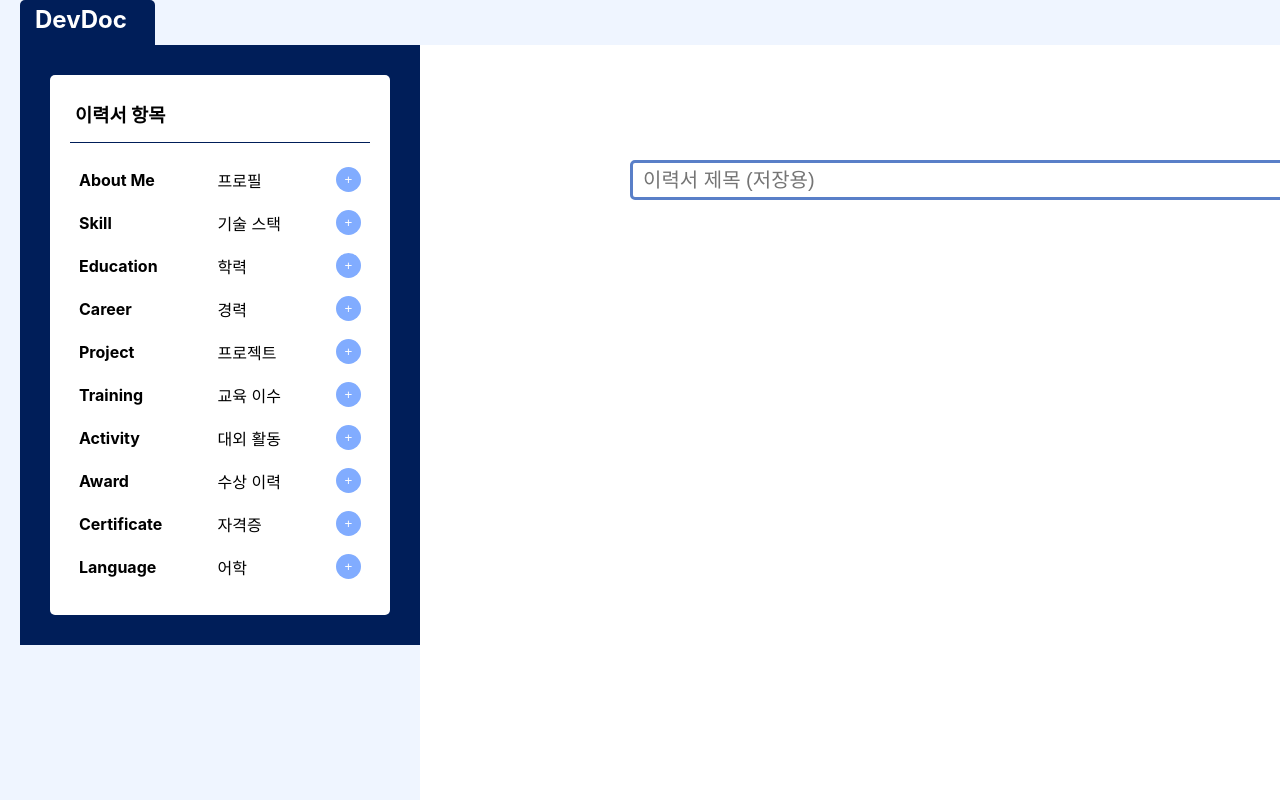
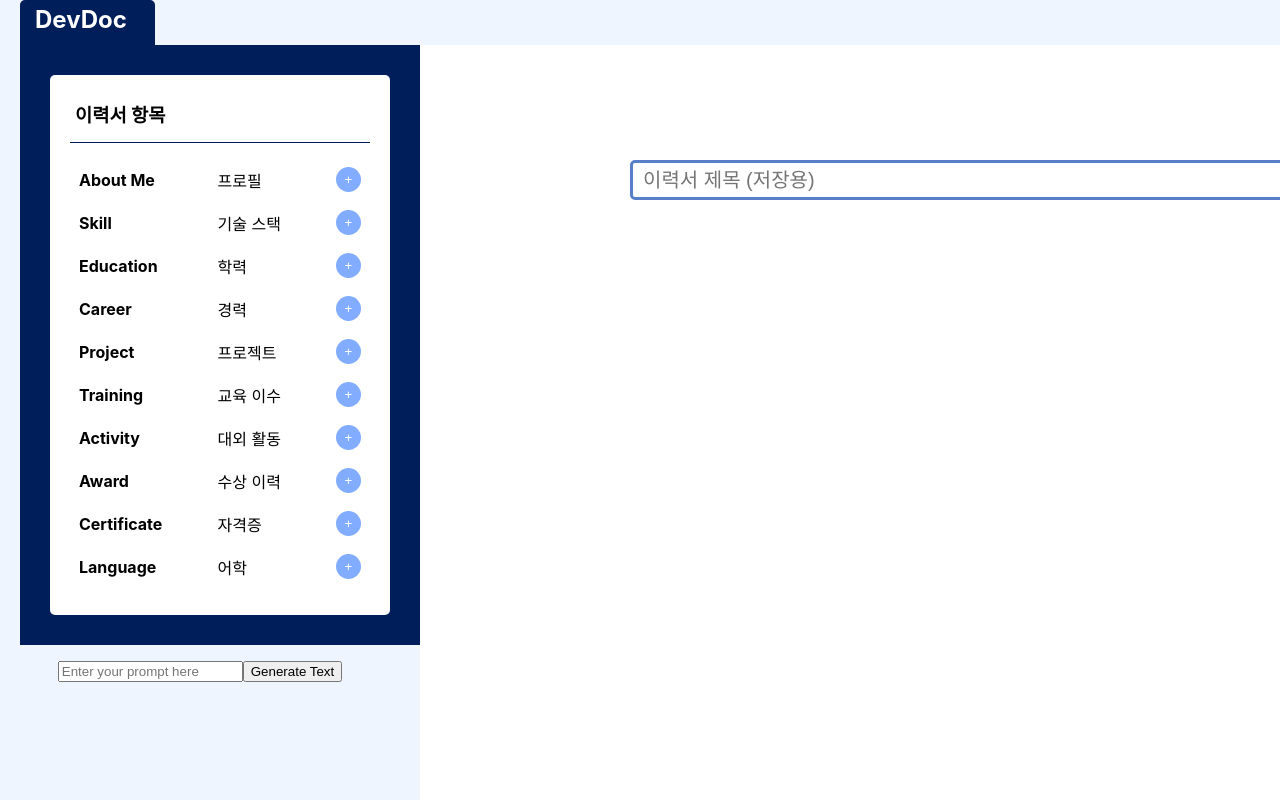
Before and after one commit to code-4-devdoc/0627-frontend, a React (Create React App) app: page /resumes/1 in a window 1280 px wide. Shown: the top 800 px of the page. Built offline with nearby package versions, Linux system fonts and the light colour scheme; no server answers; sample sign-in values are in the browser's storage.

Commit message:
KoGPT 기능 추가 (디자인 X)

```diff
--- a/src/components/ResumeForm/Award/AwardRecord.js
+++ b/src/components/ResumeForm/Award/AwardRecord.js
@@ -122,7 +122,7 @@ const AwardRecord = ({ index, award, onRemove, onUpdate, resumeId }) => {
                 theme="snow"
                 modules={modules}
                 formats={formats}
-                style={{width: 620, height:60}}
+                style={{width: 640, height:60}}
                 onChange={(content) => onUpdate(index, 'description', content)}
                 value={award.description}
             />
--- a/src/components/ResumeForm/Career/CareerRecord.js
+++ b/src/components/ResumeForm/Career/CareerRecord.js
@@ -162,7 +162,7 @@ const CareerRecord = ({ body, setBody, index, career, onRemove, onUpdate, resume
                 theme="snow"
                 modules={modules}
                 formats={formats}
-                style={{width: 620, height:60}}
+                style={{width: 640, height:60}}
                 onChange={(content) => onUpdate(index, 'description', content)}
                 value={career.description}
             />
--- a/src/components/ResumeForm/Project/ProjectRecord.js
+++ b/src/components/ResumeForm/Project/ProjectRecord.js
@@ -157,7 +157,7 @@ const ProjectRecord = ({ index, project, onRemove, onUpdate, resumeId }) => {
                 theme="snow"
                 modules={modules}
                 formats={formats}
-                style={{width: 620, height:60}}
+                style={{width: 640, height:60}}
                 onChange={(content) => onUpdate(index, 'description', content)}
                 value={project.description}
             />
--- a/src/components/ResumeForm/Skill/SkillRecord.js
+++ b/src/components/ResumeForm/Skill/SkillRecord.js
@@ -94,7 +94,7 @@ const SkillRecord = ({ index, skill, onRemove, onUpdate, resumeId }) => {
                 </button>
             </div>
             <div style={{ height: 5 }}></div>
-            <div style={{ display: "flex", alignItems: 'center', gap: 15, paddingLeft: 15, paddingRight: 15, marginBottom: 5 }}>
+            <div style={{ display: "flex", alignItems: 'center', gap: 15, paddingLeft: 0, paddingRight: 15, marginBottom: 5 }}>
                 <SkillSearchComponent
                     singleSelection={true}
                     selectedSkills={skill.techStack || ""}
@@ -109,7 +109,7 @@ const SkillRecord = ({ index, skill, onRemove, onUpdate, resumeId }) => {
                     theme="snow"
                     modules={modules}
                     formats={formats}
-                    style={{width: 620, height:60}}
+                    style={{width: 550, height:60}}
                     onChange={(content) => onUpdate(index, 'description', content)}
                     value={skill.description}
                 />
--- a/src/pages/ResumePage/ResumePage.js
+++ b/src/pages/ResumePage/ResumePage.js
@@ -6,6 +6,8 @@ import styled from "styled-components";
 import CategoryList from "../../components/ResumeCategory/CategoryList";
 import FormContent from "../../components/ResumeForm/FormContent";
 import { call } from "../../service/ApiService";
+import { kogptService } from "../../service/kogptService";
+import axios from "axios";
 
 // ResumePage.js: 이력서 작성 페이지(/resumes/{resumeId})를 구성, 데이터 불러오기, 저장하기 등의 기능을 담당
 
@@ -135,6 +137,30 @@ function ResumePage({ baseUrl }) {
         window.print();
     };
 
+    const [prompt, setPrompt] = useState('');
+    const [generatedText, setGeneratedText] = useState('');
+    const [isLoading, setIsLoading] = useState(false);
+    const [error, setError] = useState('');
+
+    const generateText = async () => {
+        setIsLoading(true);
+        setError('');
+        try {
+            const response = await kogptService(prompt);
+            if (response && response.generations && response.generations.length > 0) {
+                setGeneratedText(response.generations[0].text);
+            } else {
+                setGeneratedText('No text generated.');
+            }
+        } catch (error) {
+            setError('텍스트 생성 중 오류가 발생했습니다.');
+            console.error('API call error:', error);
+        } finally {
+            setIsLoading(false);
+        }
+    };
+
+
     return (
         <div className="app">
             <div className="nav">
@@ -142,22 +168,37 @@ function ResumePage({ baseUrl }) {
             </div>
             <div style={{ display: 'flex' }}>
                 <div className="category-container">
-                    <CategoryContainer style={{ display: "flex", justifyContent: 'center', alignItems: 'center' }}>
+                    <CategoryContainer style={{display: "flex", justifyContent: 'center', alignItems: 'center'}}>
                         <CategoryContainer2>
                             <Title>이력서 항목</Title>
-                            <Line />
+                            <Line/>
                             <CategoryList onSectionChange={handleSectionChange}></CategoryList>
                         </CategoryContainer2>
                     </CategoryContainer>
+                    <div style={{width: 300, textAlign: 'center', marginLeft: 50, marginTop: 15 }}>
+                        <input
+                            type="text"
+                            value={prompt}
+                            onChange={(e) => setPrompt(e.target.value)}
+                            placeholder="Enter your prompt here"
+                        />
+                        <button onClick={generateText} disabled={isLoading}>
+                            {isLoading ? 'Loading...' : 'Generate Text'}
+                        </button>
+                        {generatedText && <p>Generated Text: {generatedText}</p>}
+                        {error && <p>Error: {error}</p>}
+                    </div>
                 </div>
                 <div className="form-container">
-                    <div style={{ marginTop: 25, marginRight: 25, display: "flex", justifyContent: 'end', gap: 10 }}>
+                    <div style={{marginTop: 25, marginRight: 25, display: "flex", justifyContent: 'end', gap: 10}}>
                         <Button onClick={handleSave}>전체 저장</Button>
                         <Button onClick={handlePrint}>PDF 인쇄</Button>
                     </div>
-                    <div id="printContent" style={{ width: '100%', padding: '20px', background: 'white' }}>
-                        <div style={{ display: 'flex', justifyContent: 'center', marginTop: 30, marginBottom: 10 }}>
-                            <ResumeTitle type="text" value={resumeTitle} onChange={handleTitleChange} placeholder="이력서 제목 (저장용)" />
+                    <div id="printContent" style={{width: '100%', padding: '20px', background: 'white'}}>
+                        <div style={{display: 'flex', justifyContent: 'center', marginTop: 30, marginBottom: 10}}>
+                            <ResumeTitle type="text" value={resumeTitle} onChange={handleTitleChange}
+                                         placeholder="이력서 제목 (저장용)"/>
+                        </div>
                     </div>
                     <FormContent activeSections={activeSections}
                                  languages={languages} setLanguages={setLanguages}
@@ -171,8 +212,7 @@ function ResumePage({ baseUrl }) {
                 </div>
             </div>
         </div>
-        </div>
     );
-};
+}
 
 export default ResumePage;
--- /dev/null
+++ b/src/service/kogptService.js
@@ -0,0 +1,27 @@
+import axios from 'axios';
+import { API_BASE_URL } from '../app-config';
+const ACCESS_TOKEN = "ACCESS_TOKEN";
+
+// kogptService를 통해 백엔드에서 텍스트 생성 API 호출
+export const kogptService = async (prompt) => {
+    const accessToken = localStorage.getItem(ACCESS_TOKEN);
+    const headers = {
+        'Content-Type': 'application/json'
+    };
+    if (accessToken && accessToken !== "null") {
+        headers['Authorization'] = `Bearer ${accessToken}`;
+    }
+    try {
+        const response = await axios.post(`${API_BASE_URL}/api/kogpt/generate`, { prompt }, { headers });
+        return response.data;
+    } catch (error) {
+        console.error('Error generating text:', error);
+        if (error.response && error.response.status === 401) {
+            alert('세션이 만료되었습니다. 다시 로그인해주세요.');
+            window.location.href = '/login';
+        } else {
+            alert('서버에서 오류가 발생했습니다. 잠시 후 다시 시도해주세요.');
+        }
+        throw error;
+    }
+};
```
Lines whose indentation alone changed are shown as unchanged.
